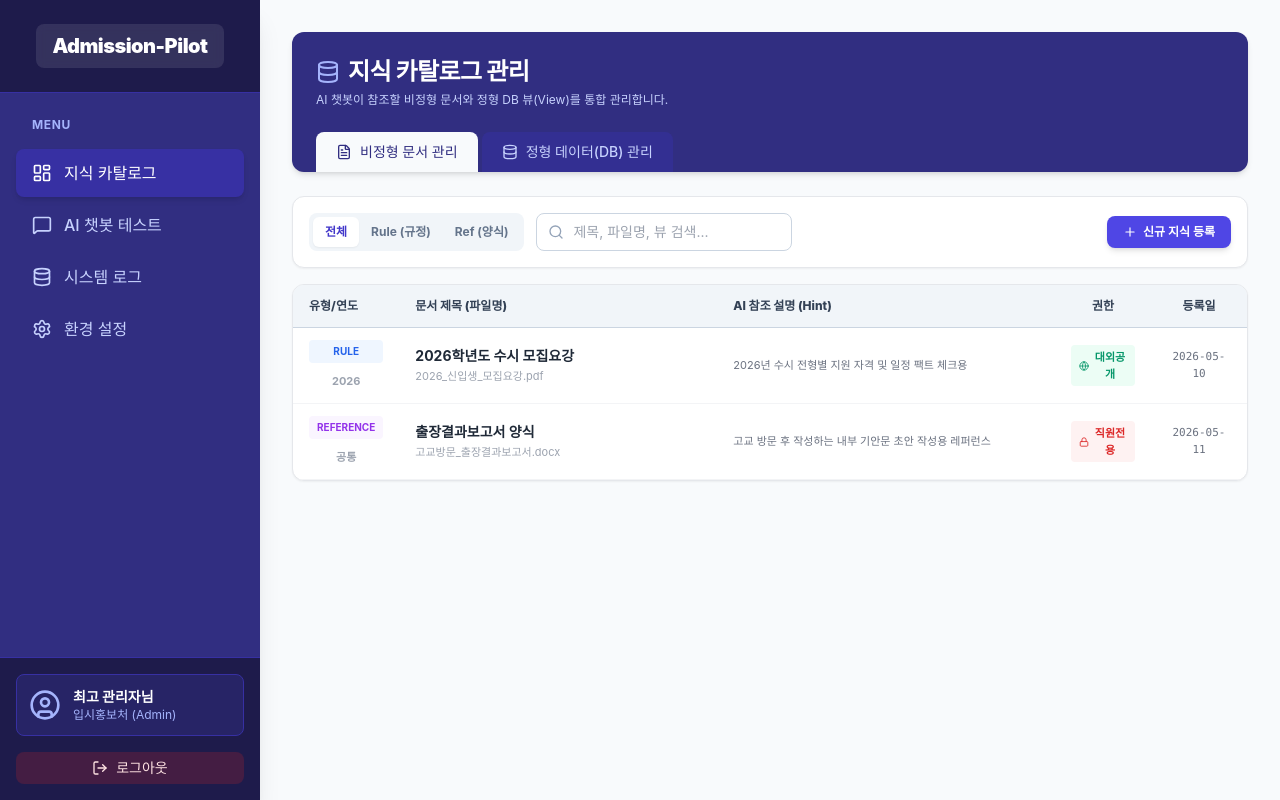
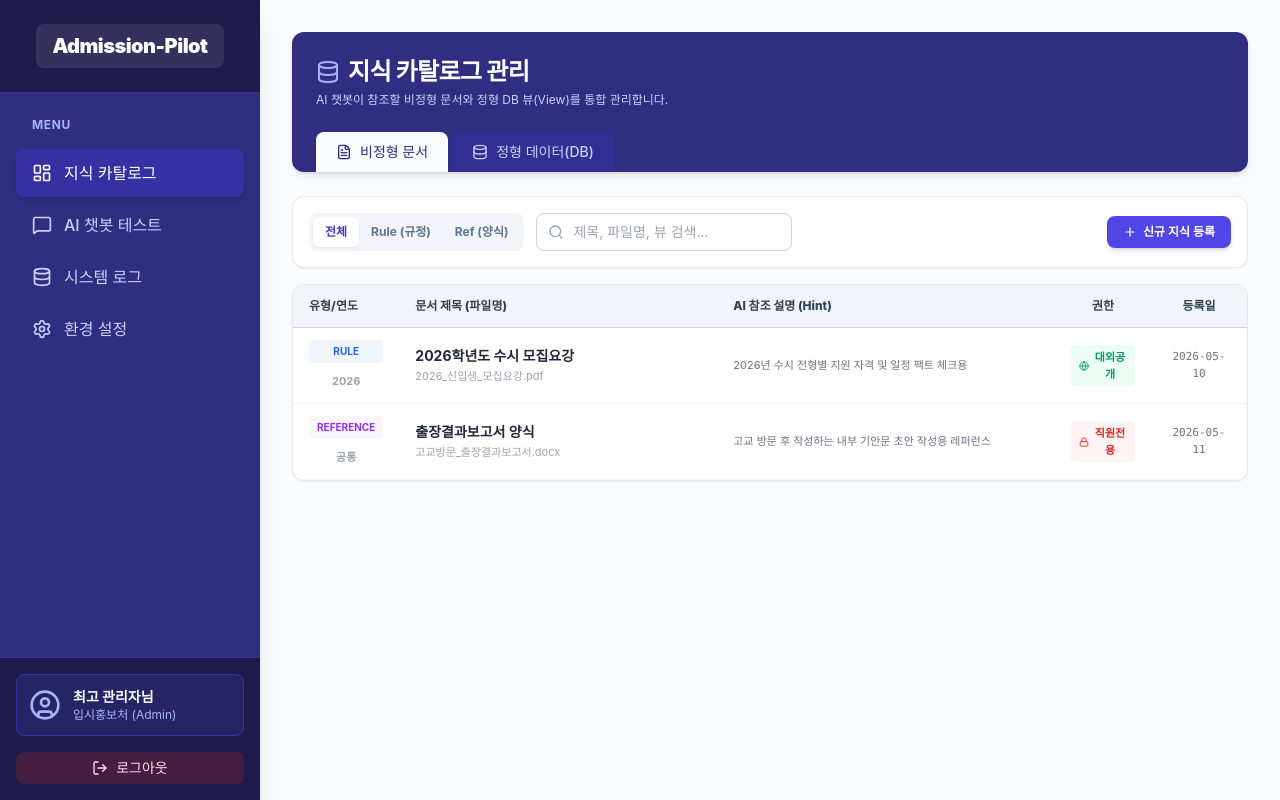
Before and after one commit to prowizt/Admission-Pilot, a React (Vite) app in the folder frontend/: page / in a window 1280 px wide. Built offline with nearby package versions, Linux system fonts and the light colour scheme; a web font is replaced by a local one.

Commit message:
백엔드연동직전

```diff
--- a/frontend/src/layouts/MainLayout.tsx
+++ b/frontend/src/layouts/MainLayout.tsx
@@ -78,7 +78,10 @@ export default function MainLayout() {
                 <Menu size={24} />
               </Button>
             </SheetTrigger>
-            <SheetContent side="left" className="p-0 w-[260px] border-none bg-indigo-900">
+            <SheetContent
+              side="left"
+              className="p-0 w-[260px] border-none bg-indigo-900 data-[state=open]:animate-in data-[state=closed]:animate-out data-[state=closed]:slide-out-to-left data-[state=open]:slide-in-from-left duration-300 ease-in-out"
+            >
               <SheetTitle className="sr-only">모바일 네비게이션 메뉴</SheetTitle>
               <SidebarContent pathname={location.pathname} />
             </SheetContent>
--- a/frontend/src/pages/Dashboard.tsx
+++ b/frontend/src/pages/Dashboard.tsx
@@ -49,25 +49,25 @@ export default function Dashboard() {
           </div>
         </div>
 
-        {/* Custom Tab Menu (모바일 최적화: 텍스트 숨김) */}
+        {/* Custom Tab Menu */}
         <div className="flex gap-1 overflow-x-auto min-w-0">
           <button
             onClick={() => { setActiveTab('documents'); setSearchQuery(''); }}
-            className={`px-4 sm:px-5 py-2.5 text-sm font-medium rounded-t-lg transition-colors whitespace-nowrap flex items-center justify-center gap-2 ${
+            className={`px-5 py-2.5 text-sm font-medium rounded-t-lg transition-colors whitespace-nowrap flex items-center gap-2 ${
               activeTab === 'documents' ? 'bg-slate-50 text-indigo-900 font-bold' : 'bg-indigo-800/50 text-indigo-200 hover:bg-indigo-800 hover:text-white'
             }`}
           >
             <FileText size={16} className="shrink-0" />
-            <span className="hidden sm:inline">비정형 문서 관리</span>
+            <span>비정형 문서</span>
           </button>
           <button
             onClick={() => { setActiveTab('tables'); setSearchQuery(''); }}
-            className={`px-4 sm:px-5 py-2.5 text-sm font-medium rounded-t-lg transition-colors whitespace-nowrap flex items-center justify-center gap-2 ${
+            className={`px-5 py-2.5 text-sm font-medium rounded-t-lg transition-colors whitespace-nowrap flex items-center gap-2 ${
               activeTab === 'tables' ? 'bg-slate-50 text-indigo-900 font-bold' : 'bg-indigo-800/50 text-indigo-200 hover:bg-indigo-800 hover:text-white'
             }`}
           >
             <Database size={16} className="shrink-0" />
-            <span className="hidden sm:inline">정형 데이터(DB) 관리</span>
+            <span>정형 데이터(DB)</span>
           </button>
         </div>
       </div>
```
Also changed, not shown: frontend/project_file_structure.txt (added).
